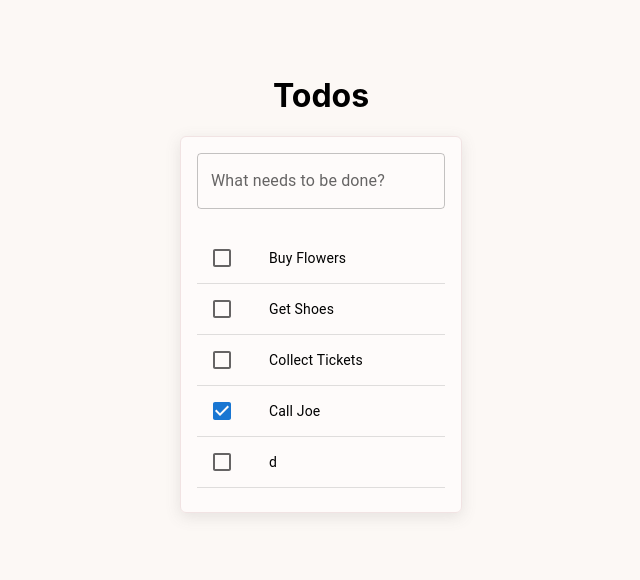
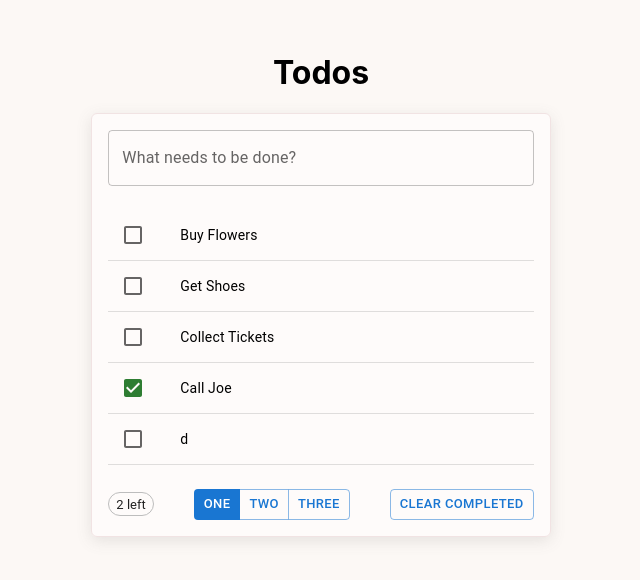
Before and after one commit to KovOlga/mindbox-todos, a React (Create React App) app: page / in a window 1280 px wide. Shown: the part 116-696 px from the top of the page, without its empty margins (319-959 px from the left). Built offline with nearby package versions, Linux system fonts and the light colour scheme.

Commit message:
added btns components

```diff
--- a/src/components/app/index.tsx
+++ b/src/components/app/index.tsx
@@ -1,8 +1,9 @@
 import { ReactElement } from 'react';
 import Header from '../header';
-import TodosList from '../todosList';
 import './styles.css';
 import Input from '../input';
+import TodoList from '../todoList';
+import { Button, ButtonGroup, Chip } from '@mui/material';
 
 function App(): ReactElement {
   return (
@@ -10,7 +11,20 @@ function App(): ReactElement {
       <Header />
       <main className="wrapper">
         <Input />
-        <TodosList />
+        <TodoList />
+        <div className="controls">
+          <Chip label="2 left" size="small" variant="outlined" />
+          <ButtonGroup variant="outlined" aria-label="Basic button group">
+            <Button size="small" variant="contained">
+              One
+            </Button>
+            <Button size="small">Two</Button>
+            <Button size="small">Three</Button>
+          </ButtonGroup>
+          <Button variant="outlined" size="small">
+            Clear completed
+          </Button>
+        </div>
       </main>
     </div>
   );
--- a/src/components/app/styles.css
+++ b/src/components/app/styles.css
@@ -15,3 +15,10 @@
   border-radius: 6px;
   box-shadow: 0px 4px 15px 0px #68676726;
 }
+.controls {
+  display: flex;
+  flex-direction: row;
+  justify-content: space-between;
+  align-items: center;
+  gap: 40px;
+}
--- a/src/components/todosList/index.tsx
+++ b/src/components/todoList/index.tsx
@@ -2,7 +2,7 @@ import { ReactElement } from 'react';
 import { useAppSelector } from '../../store/hooks';
 import { Checkbox, Divider, List, ListItem, ListItemButton, ListItemIcon, ListItemText } from '@mui/material';
 
-export default function TodosList(): ReactElement {
+export default function TodoList(): ReactElement {
   const todos = useAppSelector((state) => state.todos.todos);
   return (
     <List>
@@ -10,9 +10,9 @@ export default function TodosList(): ReactElement {
         return (
           <>
             <ListItem disablePadding key={item.id}>
-              <ListItemButton role={undefined} dense>
+              <ListItemButton dense>
                 <ListItemIcon>
-                  <Checkbox edge="start" disableRipple checked={item.complete} tabIndex={-1} />
+                  <Checkbox edge="start" color="success" disableRipple checked={item.complete} tabIndex={-1} />
                 </ListItemIcon>
                 <ListItemText id={item.id.toString()} primary={item.name} />
               </ListItemButton>
```
